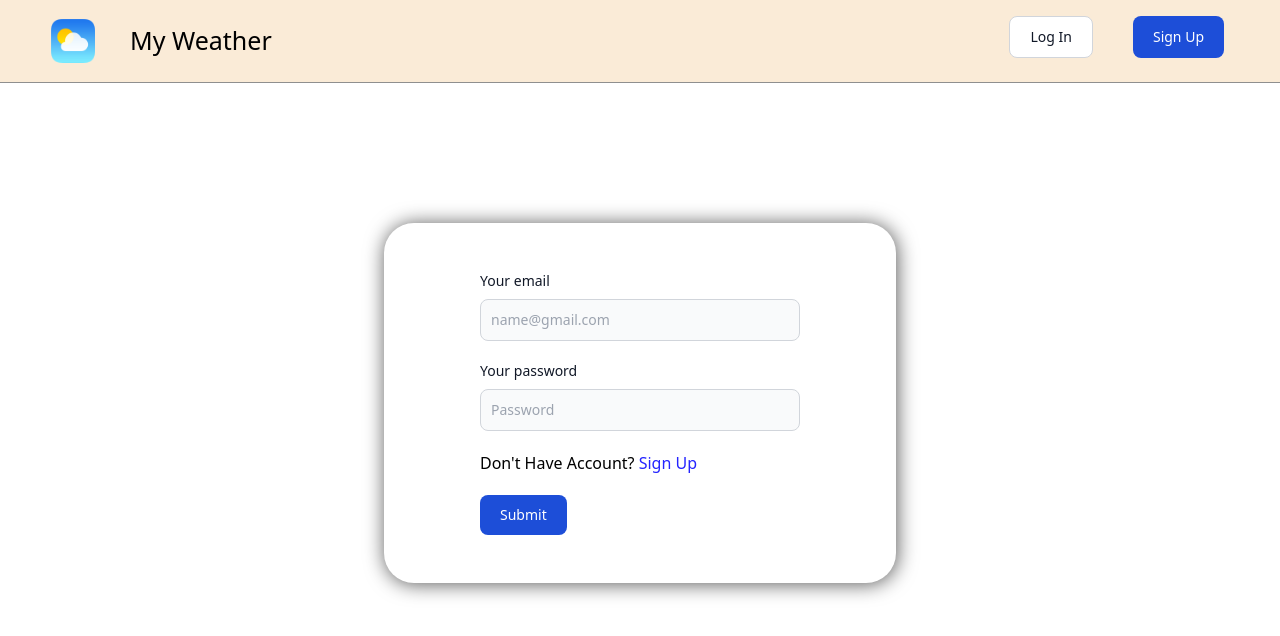
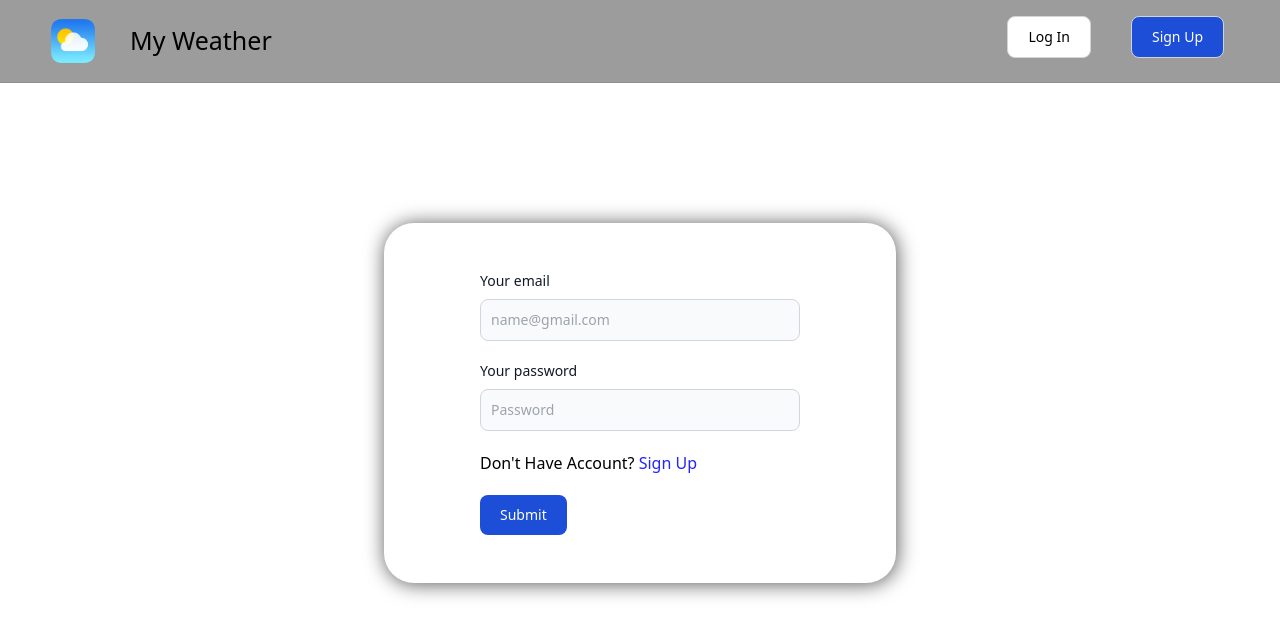
Before and after one commit to Hil-Patel/My-Weather, a React (Create React App) app: page / in a window 1280 px wide. Shown: the top 636 px of the page. Built offline with nearby package versions, Linux system fonts and the light colour scheme.

Commit message:
completed login/sigup feature'

```diff
--- a/src/assets/style.css
+++ b/src/assets/style.css
@@ -2,8 +2,12 @@
     display: flex;
     justify-content: space-between;
     padding: 1rem 3rem;
-    background-color: antiquewhite;
+    background-color: rgb(156, 156, 156);
     border-bottom:1px solid rgb(143, 143, 143) ;
+}
+.active>button{
+    background-color: white;
+    color: black;
 }
 .title{
     display: flex;
--- a/src/components/LogOut.jsx
+++ b/src/components/LogOut.jsx
@@ -1,9 +1,12 @@
 import React from 'react'
+import { Link } from 'react-router-dom'
 
 const LogOut = () => {
   return (
     <div>
+      <Link to={"/"}>
         <button type="button" className="text-white bg-blue-700 hover:bg-blue-800 focus:ring-4 focus:ring-blue-300 font-medium rounded-lg text-sm px-5 py-2.5 me-2 mb-2 dark:bg-blue-600 dark:hover:bg-blue-700 focus:outline-none dark:focus:ring-blue-800">Log Out</button>
+      </Link>
     </div>
   )
 }
--- a/src/components/SignInOption.jsx
+++ b/src/components/SignInOption.jsx
@@ -1,10 +1,16 @@
 import React from 'react'
+import { NavLink } from 'react-router-dom'
+
 
 const SignInOption = () => {
   return (
     <div className='butn'>
-        <button type="button" className="text-gray-900 bg-white border border-gray-300 focus:outline-none hover:bg-gray-100 focus:ring-4 focus:ring-gray-100 font-medium rounded-lg text-sm px-5 py-2.5 me-2 mb-2 dark:bg-gray-800 dark:text-white dark:border-gray-600 dark:hover:bg-gray-700 dark:hover:border-gray-600 dark:focus:ring-gray-700">Log In</button>
-        <button type="button" className="text-white bg-blue-700 hover:bg-blue-800 focus:ring-4 focus:ring-blue-300 font-medium rounded-lg text-sm px-5 py-2.5 me-2 mb-2 dark:bg-blue-600 dark:hover:bg-blue-700 focus:outline-none dark:focus:ring-blue-800">Sign Up</button>
+      <NavLink to={"/"}>
+        <button type="button" className="text-white bg-blue-700 border border-gray-300 focus:outline-none  focus:ring-4 focus:ring-gray-100 font-medium rounded-lg text-sm px-5 py-2.5 me-2 mb-2 dark:bg-gray-800 dark:text-white dark:border-gray-600 dark:hover:bg-gray-700 dark:hover:border-gray-600 dark:focus:ring-gray-700">Log In</button>
+      </NavLink>
+      <NavLink to={"/signUp"}>
+        <button type="button" className="text-white bg-blue-700 border border-gray-300  focus:ring-4 focus:ring-blue-300 font-medium rounded-lg text-sm px-5 py-2.5 me-2 mb-2 dark:bg-blue-600 dark:hover:bg-blue-700 focus:outline-none dark:focus:ring-blue-800">Sign Up</button>
+      </NavLink>
     </div>
   )
 }
--- a/src/pages/SignUp.jsx
+++ b/src/pages/SignUp.jsx
@@ -4,10 +4,10 @@
 import "../assets/style.css"
 
 const SignUp = () => {
-    const loggedIn=false;
+    const logged=false;
   return (
     <>
-      <Navbar loggedIn={loggedIn}/>
+      <Navbar loggedIn={logged}/>
       <SignUpForm/>
     </>
   )
```
